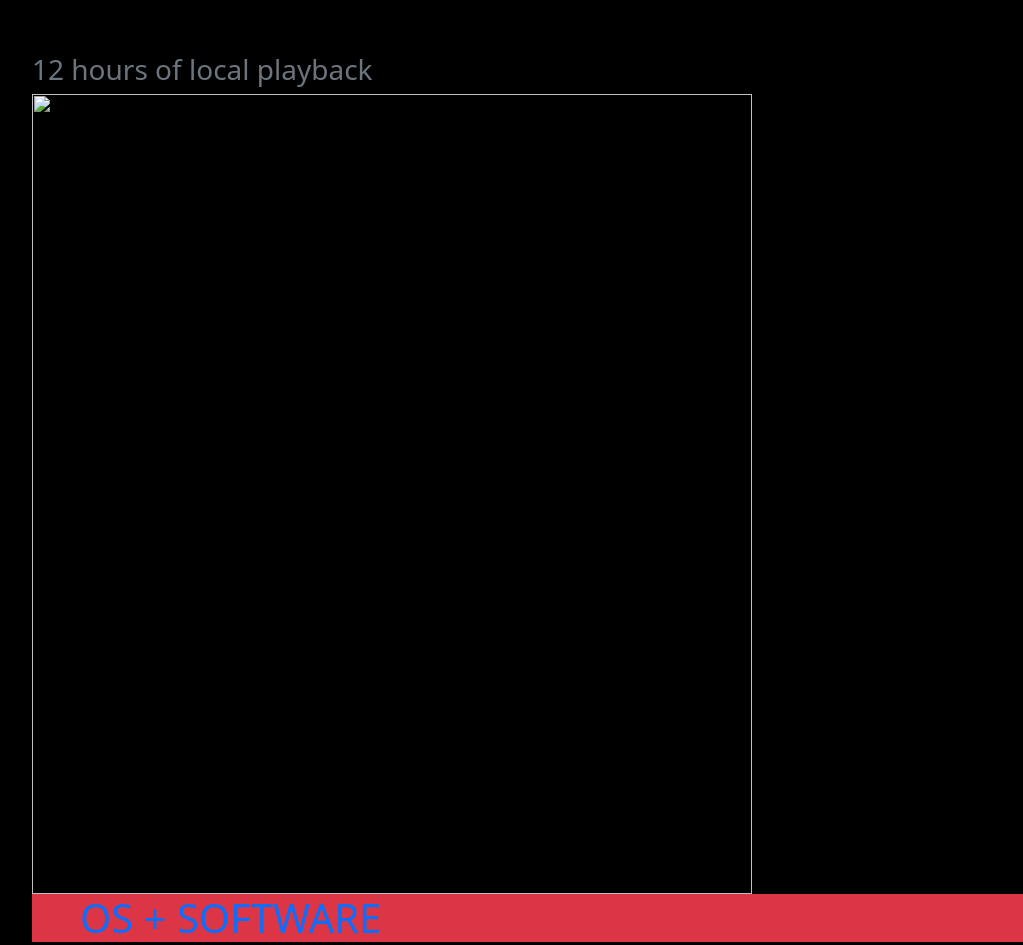
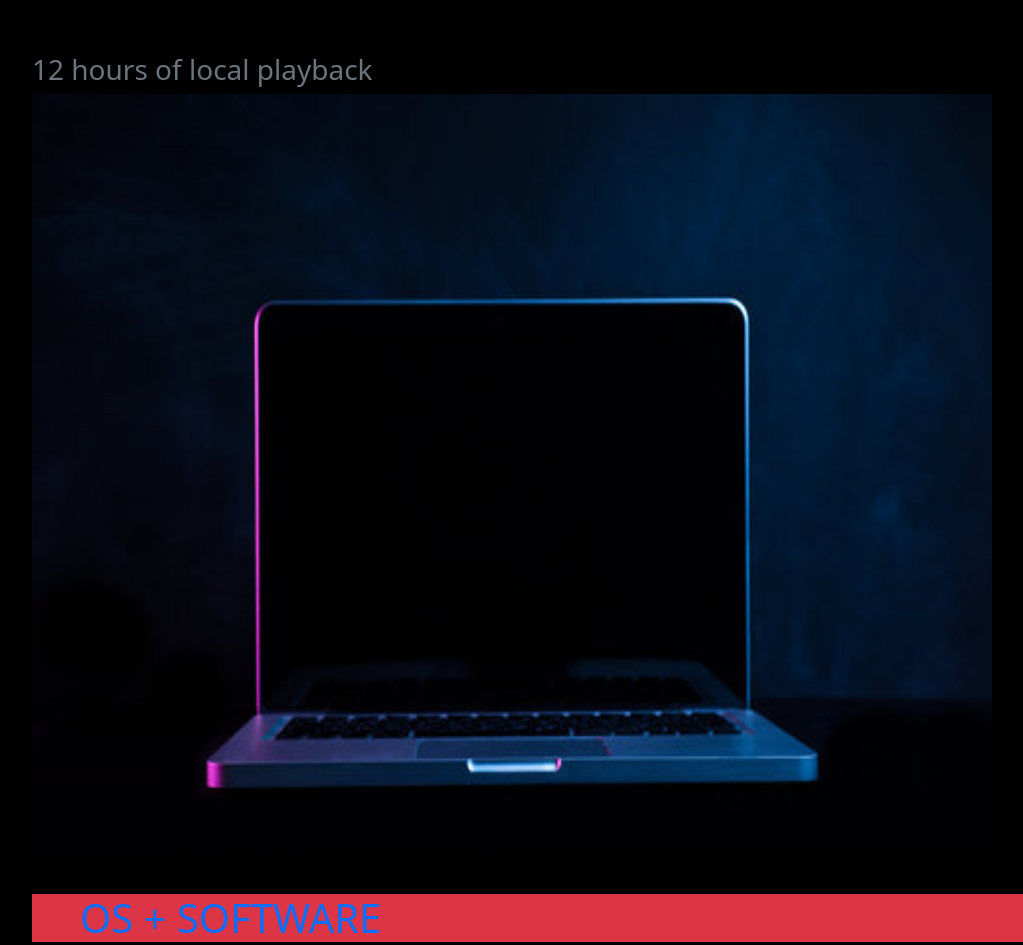
Before and after one commit to shamitha-k/website, a website: page index.html in a window 1280 px wide. Shown: the part 2736-3681 px from the top of the page, without its empty margins (16-1039 px from the left). Drawn offline with nearby package versions, Linux system fonts and the light colour scheme; files that its build step writes are made by us from their sources; the site is published under a folder, as on GitHub Pages, so addresses that start at the root find nothing.

Commit message:
Update index.html

```diff
--- a/index.html
+++ b/index.html
@@ -183,7 +183,7 @@
     <h3 class="text-muted mx-5 pt-5">12 hours of
       local playback</h3>
 
-    <img class="img1 mx-5" src="/imges/laptop2.jpg" height="800" width="75%">
+    <img class="img1 mx-5" src="imges/laptop2.jpg" height="800" width="75%">
 
     <div class="container3">
       <h1 class="head mx-5 px-5  text-primary bg-danger">OS + SOFTWARE</h1>
```
